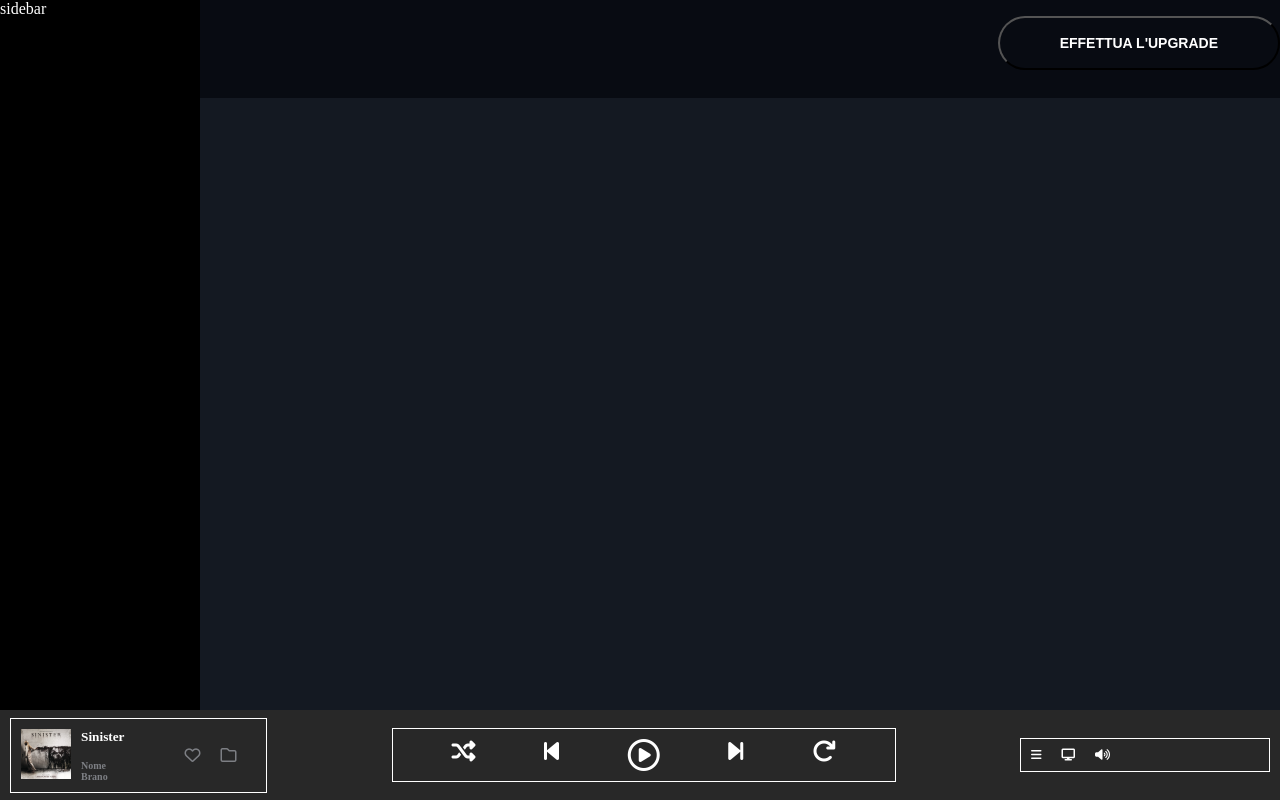
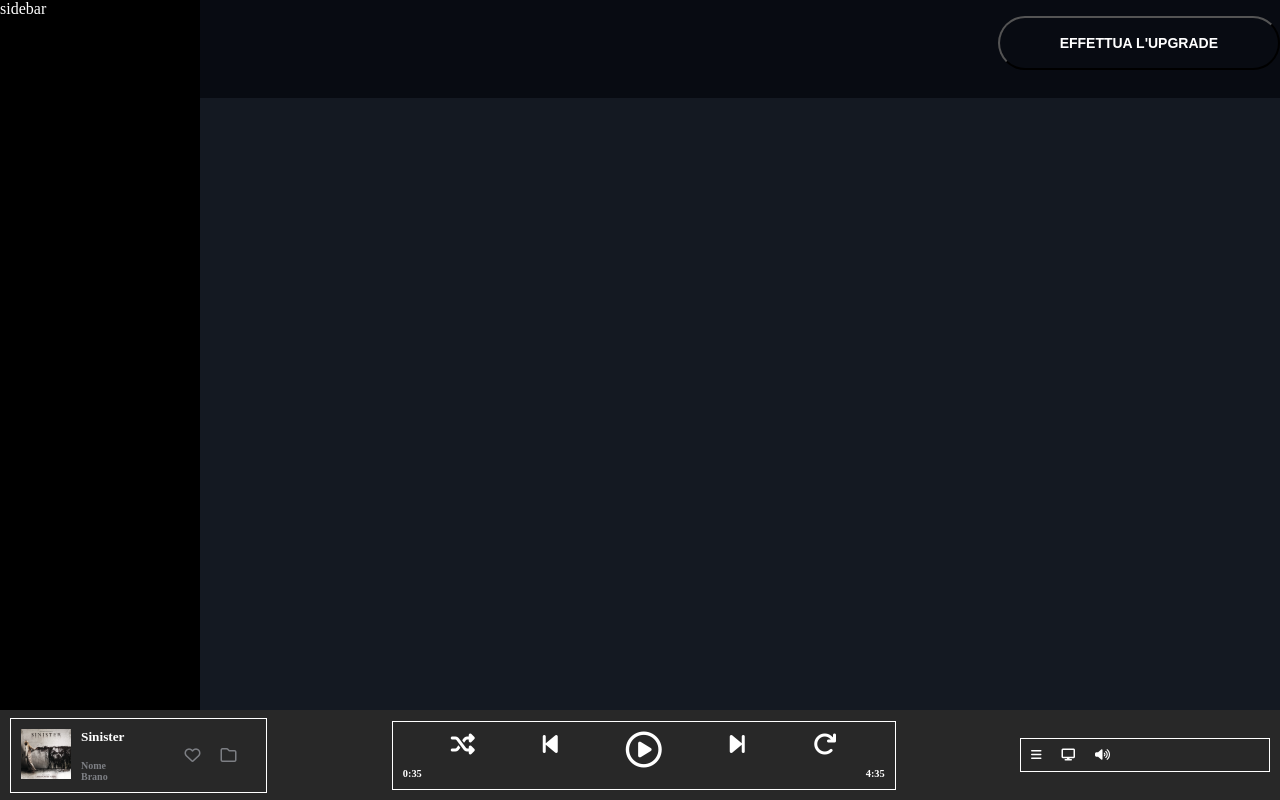
Before and after one commit to DavideLopez/html-css-spotifyweb, a plain HTML site: page index.html in a window 1280 px wide. Drawn offline with Linux system fonts and the light colour scheme.

Commit message:
fixato errore toolbar

```diff
--- a/index.html
+++ b/index.html
@@ -47,7 +47,9 @@
                 </div>
 
                 <div class="player-minutes">
-
+                    <p>0:35</p>
+                    <span class="player-scrollbar"></span>
+                    <p>4:35</p>
                 </div>
 
             </div>
--- a/style.css
+++ b/style.css
@@ -150,5 +150,17 @@ header p{
 }
 
 .play-big{
-    font-size: 2rem;
+    font-size: 2.25rem;
 }
+
+.player-minutes{
+    color: white;
+    font-size: 0.65rem;
+    font-weight: bold;
+    display: flex;
+    justify-content: space-between;
+}
+
+.player-scrollbar{
+
+}
```
